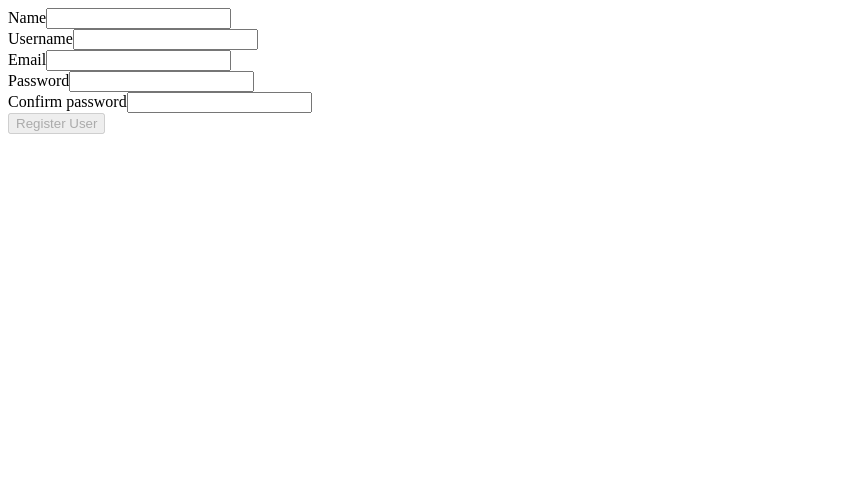
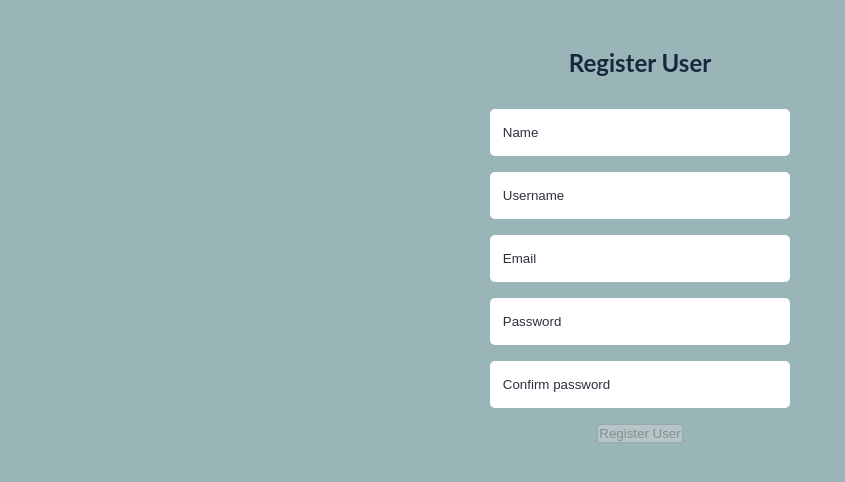
Before and after one commit to wpplng/react-account-registration, a React (Vite) app: page / in a window 1280 px wide. Shown: the top 482 px of the page, without its empty margins (0-845 px from the left). Built offline with nearby package versions, Linux system fonts and the light colour scheme.

Commit message:
styling of form and input fields

```diff
--- a/src/App.tsx
+++ b/src/App.tsx
@@ -1,4 +1,3 @@
-import './App.css';
 import RegisterUser from './components/RegisterUser';
 
 function App() {
--- a/src/components/RegisterUser.tsx
+++ b/src/components/RegisterUser.tsx
@@ -47,6 +47,8 @@ const RegisterUser = (): ReactElement => {
   };
 
   return (
+    <section className='register-user'>
+      <h1>Register User</h1>
       <form onSubmit={handleSubmit}>
         {Object.entries(registerUserSettings).map(([key, value]) => (
           <TextInput
@@ -63,6 +65,7 @@ const RegisterUser = (): ReactElement => {
         ))}
         <Button type='submit' disabled={!isValidForm} />
       </form>
+    </section>
   );
 };
 
--- /dev/null
+++ b/src/css/RegisterUser.css
@@ -0,0 +1,17 @@
+.register-user {
+  height: 500px;
+  margin-top: 3rem;
+  text-align: center;
+}
+
+.register-user form {
+  display: flex;
+  flex-direction: column;
+  align-items: center;
+  gap: 1rem;
+}
+
+.register-user h1 {
+  margin-bottom: 2rem;
+  color: var(--blue);
+}
--- /dev/null
+++ b/src/css/TextInput.css
@@ -0,0 +1,22 @@
+.text-input {
+  display: flex;
+  flex-direction: column;
+  gap: 1rem;
+}
+
+.text-input input {
+  width: 300px;
+  border-radius: 5px;
+  padding: 1rem 0.8rem;
+  border: none;
+}
+
+.text-input input::placeholder {
+  color: var(--blue-dark);
+}
+
+.text-input p {
+  color: var(--red);
+  font-size: small;
+  text-align: left;
+}
--- /dev/null
+++ b/src/css/base.css
@@ -0,0 +1,19 @@
+* {
+  box-sizing: border-box;
+  margin: 0;
+  padding: 0;
+}
+
+:root {
+  --blue: #17283d;
+  --blue-dark: #2d313d;
+  --blue-light: #9ab5b8;
+  --white: #f9faf5;
+  --red: rgb(249, 30, 30);
+}
+
+body {
+  color: var(--white);
+  background-color: var(--blue-light);
+  font-family: 'Lato', sans-serif;
+}
--- a/src/elements/TextInput.tsx
+++ b/src/elements/TextInput.tsx
@@ -22,18 +22,16 @@ export const TextInput = ({
   onChange,
 }: InputProps): ReactElement => {
   return (
-    <div>
-      <label>
-        {label}
+    <div className='text-input'>
       <input
         id={id}
         name={name}
         type={type}
+        placeholder={label}
         autoComplete={autoComplete}
         value={value}
         onChange={onChange}
       />
-      </label>
       {errorMsg && <p>{errorMsg}</p>}
     </div>
   );
--- a/src/index.css
+++ b/src/index.css
@@ -0,0 +1,3 @@
+@import url('./css/base.css');
+@import url('./css/RegisterUser.css');
+@import url('./css/TextInput.css');
```
Also changed, not shown: src/App.css (deleted). Lines whose indentation alone changed are shown as unchanged.
